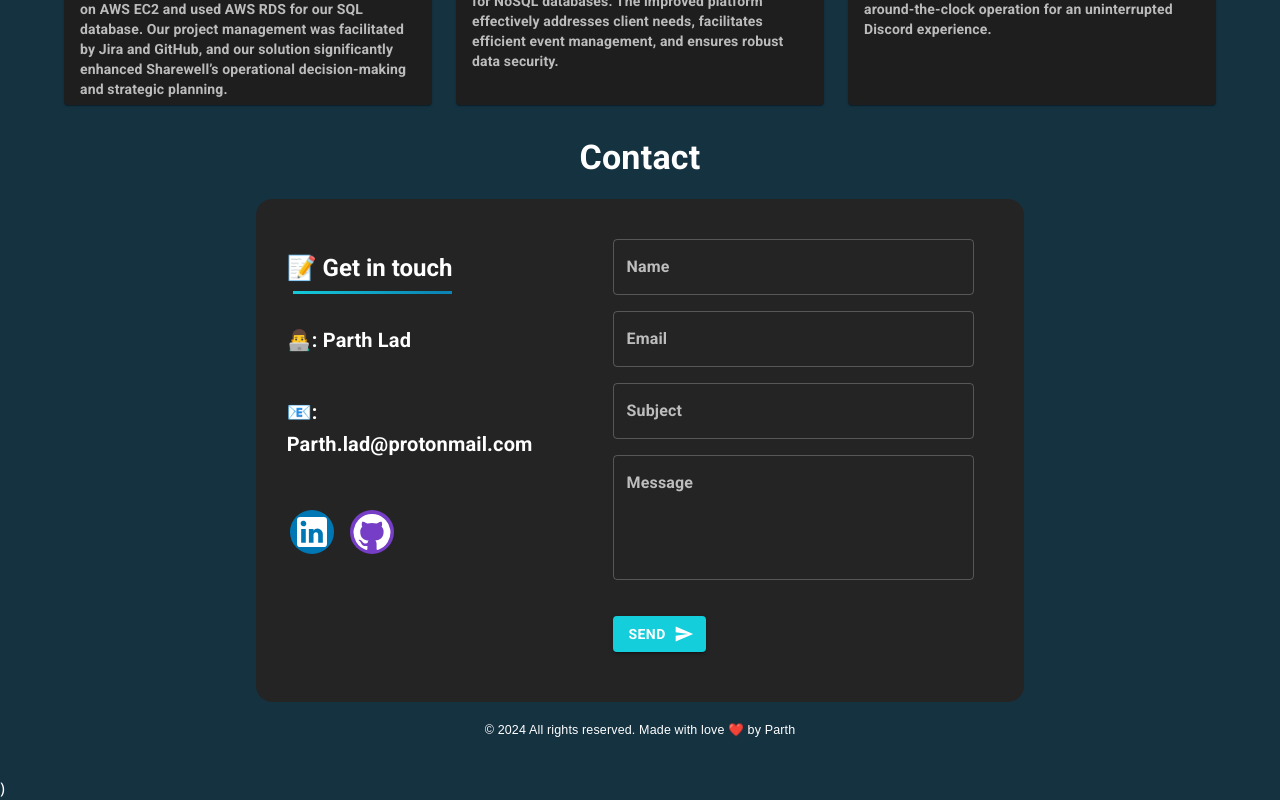
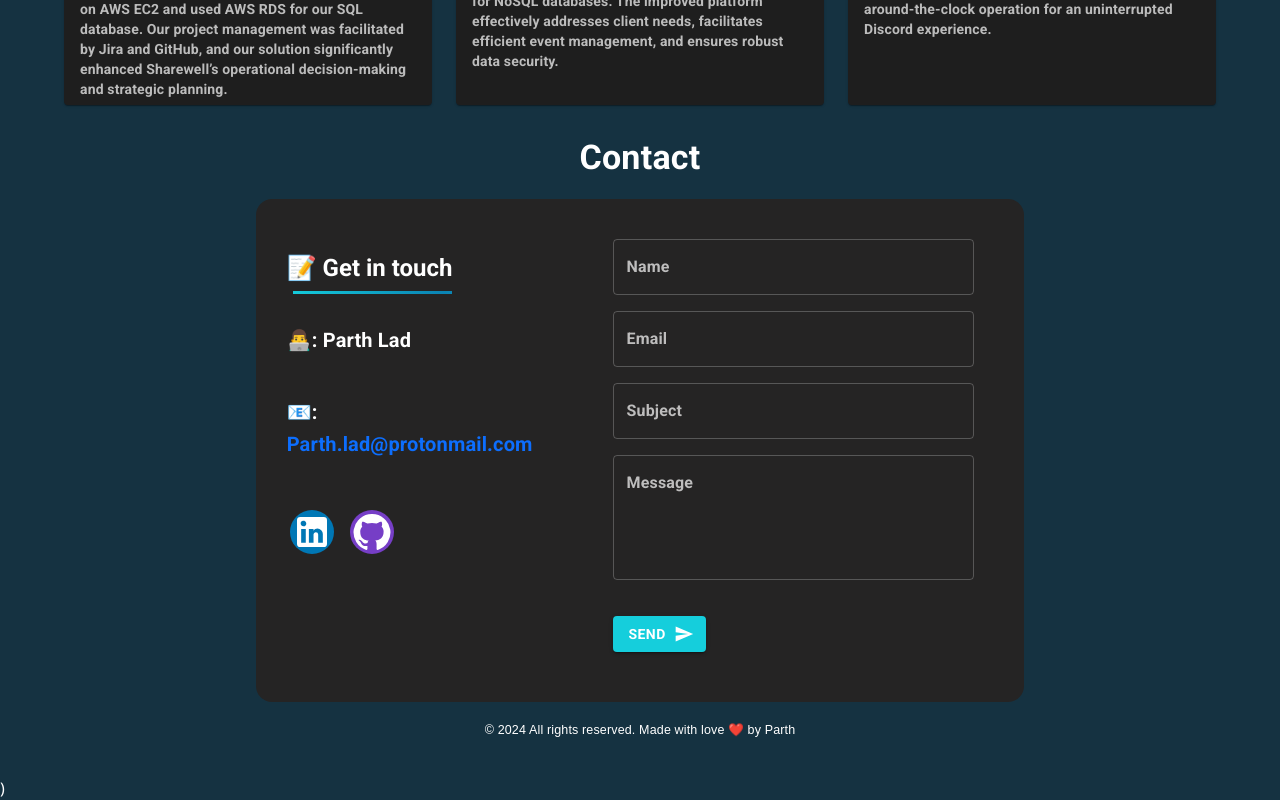
Before and after one commit to ParthKLad/web-portfolio, a React (Create React App) app: page / in a window 1280 px wide. Shown: the part 1766-2566 px from the top of the page. Built offline with nearby package versions, Linux system fonts and the light colour scheme.

Commit message:
test color

```diff
--- a/src/components/Contacts.js
+++ b/src/components/Contacts.js
@@ -213,7 +213,8 @@ const ContactForm = () => {
                   <a
                     href="mailto:'Parth.lad@protonmail.com"
                     style={{
-                      color: theme.palette.mode === "dark" ? "#fff" : "#000", // Change color based on theme
+                      backgroundColor:
+                        theme.palette.mode === "dark" ? "#252424" : "#fff",
                       textDecoration: "none", // Remove underline
                     }}
                   >
```
